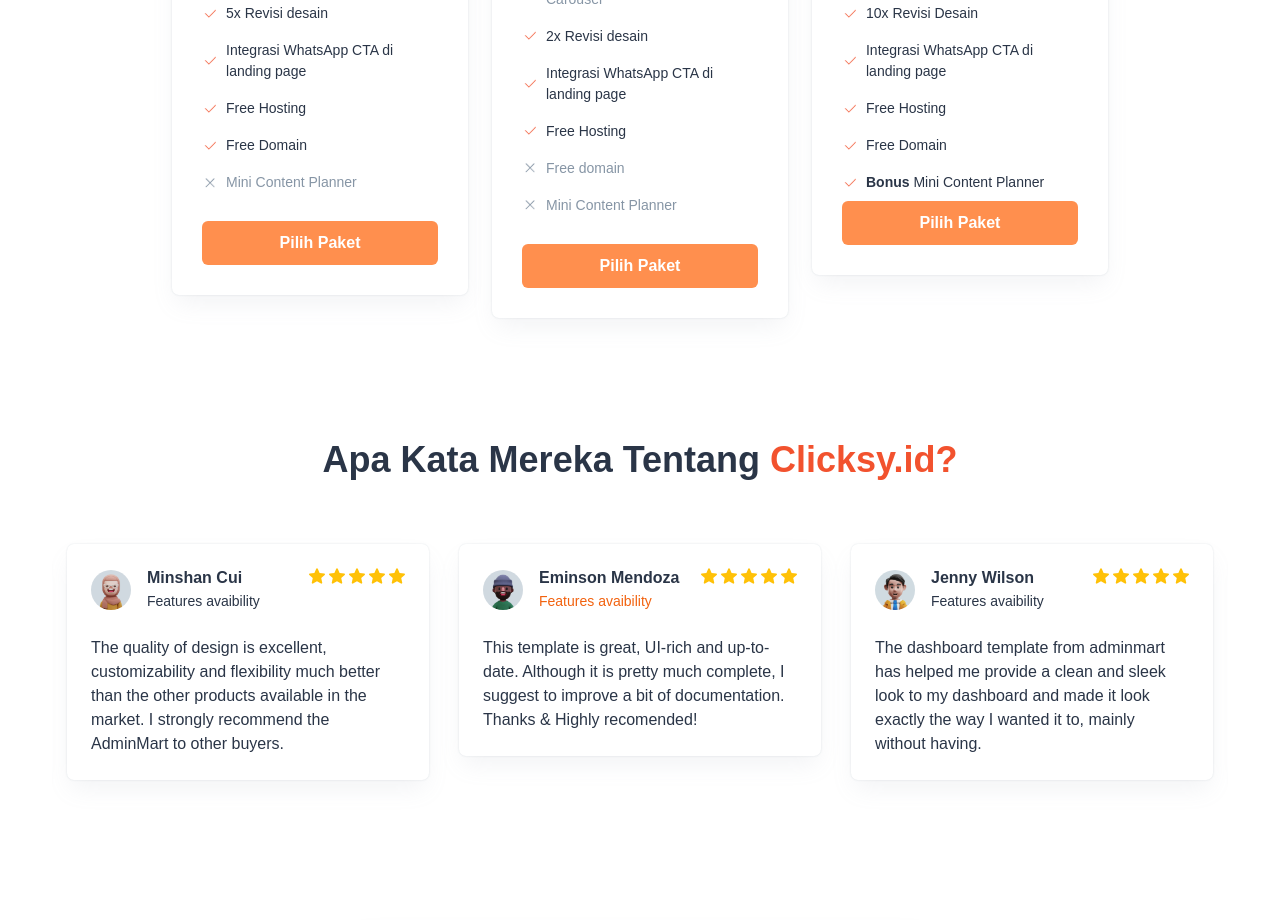
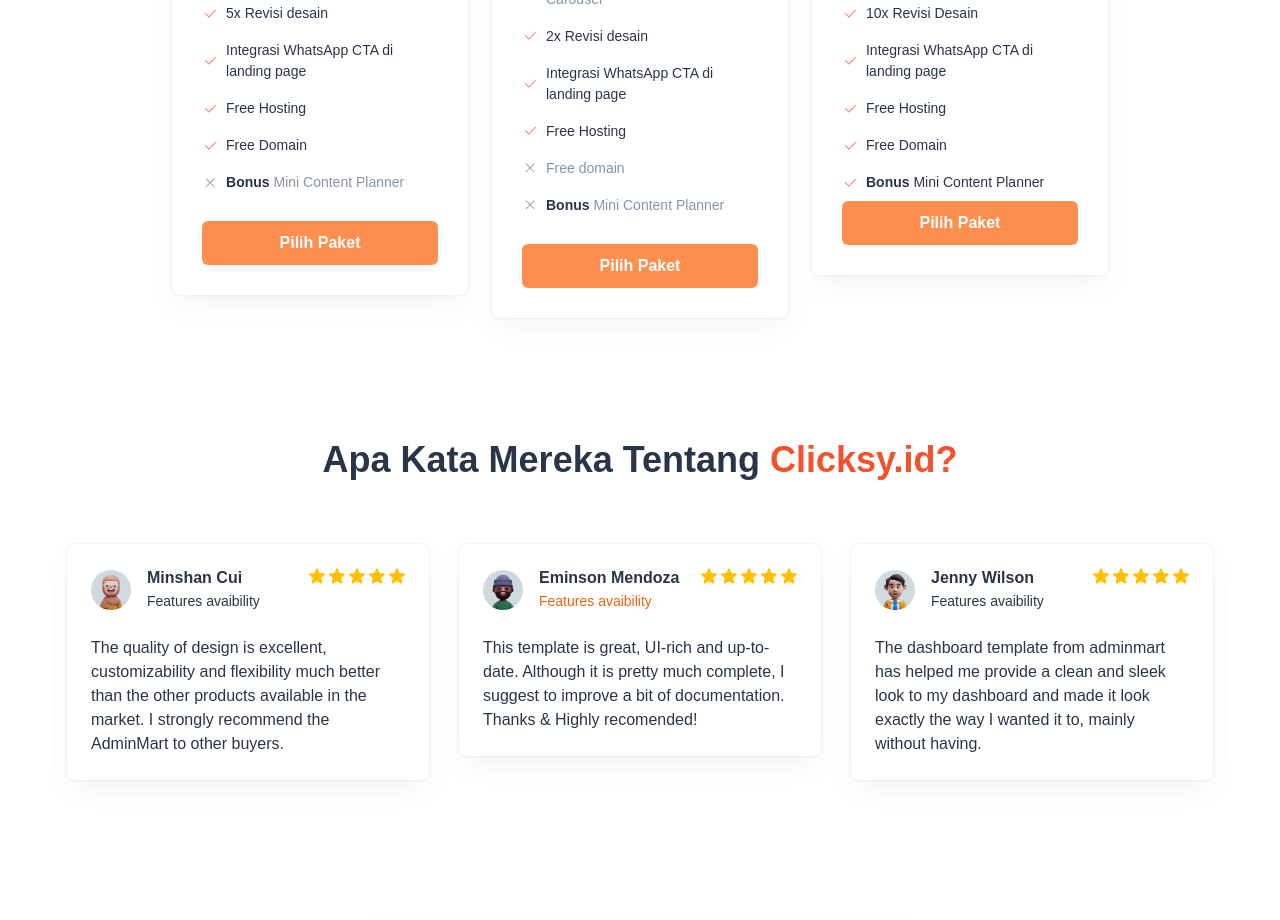
Before and after one commit to Dimassz/clicksy, a plain HTML site: page index.html in a window 1280 px wide. Shown: the part 3749-4669 px from the top of the page. Drawn offline with nearby package versions, Linux system fonts and the light colour scheme.

Commit message:
fix bonus text

```diff
--- a/index.html
+++ b/index.html
@@ -398,7 +398,7 @@
                     </li>
                      <li class="d-flex align-items-center gap-2 py-2">
                       <i class="ti ti-x text-muted fs-4"></i>
-                      <span class="text-muted">Mini Content Planner</span>
+                      <span class="text-muted"><span style="font-weight: bold; color: #2A3547;">Bonus</span> Mini Content Planner</span>
                     </li>
                   </ul>
                   <a href="https://wa.me/6285156461240?text=Halo%20Clicksy!%20Saya%20tertarik%20dengan%20layanan%20Anda%20dan%20ingin%20berkonsultasi%20lebih%20lanjut%20mengenai%20pembuatan%20website%20dan%20digital%20marketing.%20Apakah%20saya%20bisa%20mendapatkan%20informasi%20lebih%20lanjut%3F"><button class="btn btn-primary fw-bolder rounded-2 py-6 w-100 text-capitalize">Pilih Paket</button> </a>
@@ -454,7 +454,7 @@
                     </li>
                      <li class="d-flex align-items-center gap-2 py-2">
                       <i class="ti ti-x text-muted fs-4"></i>
-                      <span class="text-muted">Mini Content Planner</span>
+                      <span class="text-muted"><span style="font-weight: bold; color: #2A3547;">Bonus</span> Mini Content Planner</span>
                     </li>
                   </ul>
                   <a href="https://wa.me/6285156461240?text=Halo%20Clicksy!%20Saya%20tertarik%20dengan%20layanan%20Anda%20dan%20ingin%20berkonsultasi%20lebih%20lanjut%20mengenai%20pembuatan%20website%20dan%20digital%20marketing.%20Apakah%20saya%20bisa%20mendapatkan%20informasi%20lebih%20lanjut%3F"><button class="btn btn-primary fw-bolder rounded-2 py-6 w-100 text-capitalize">Pilih Paket</button> </a>
```
